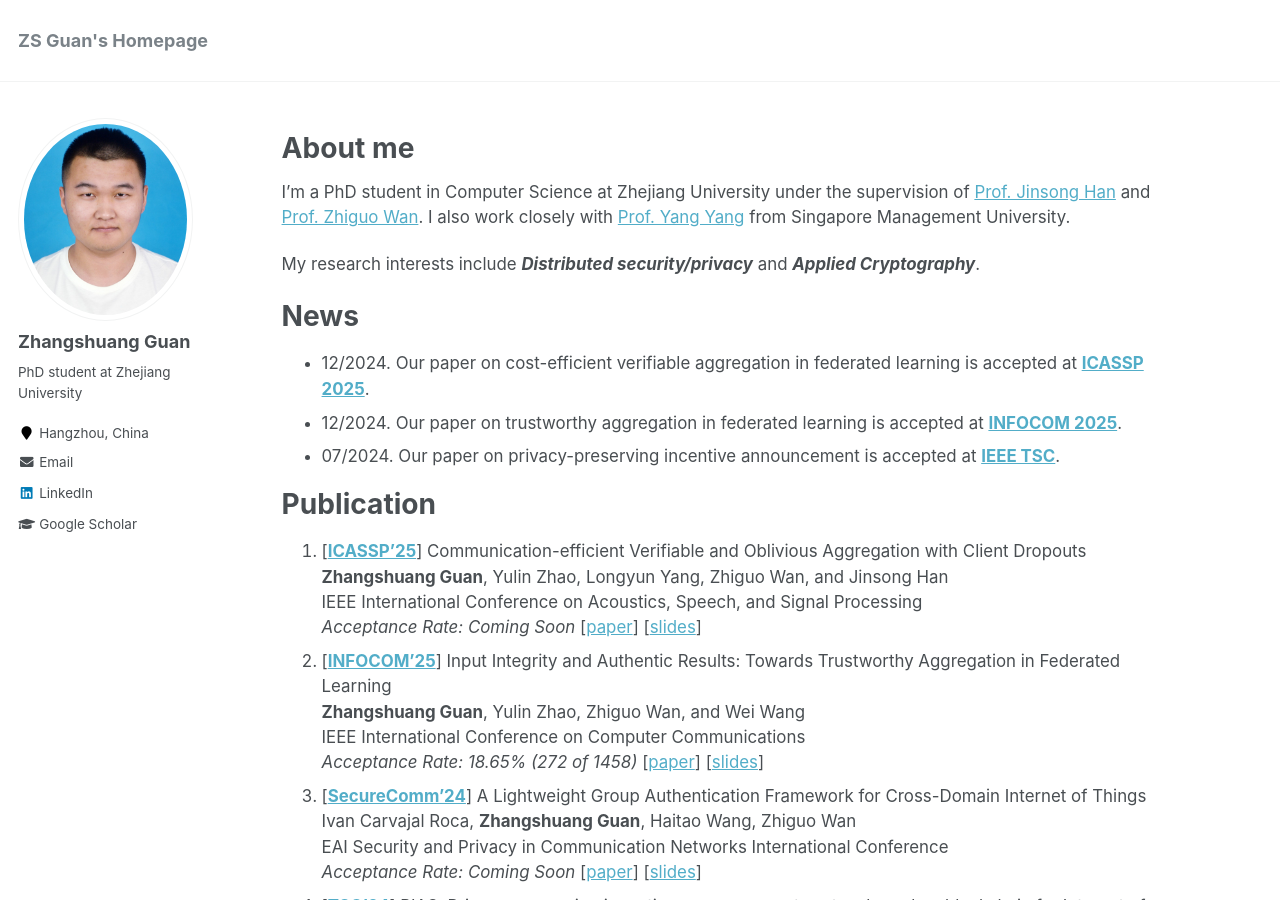
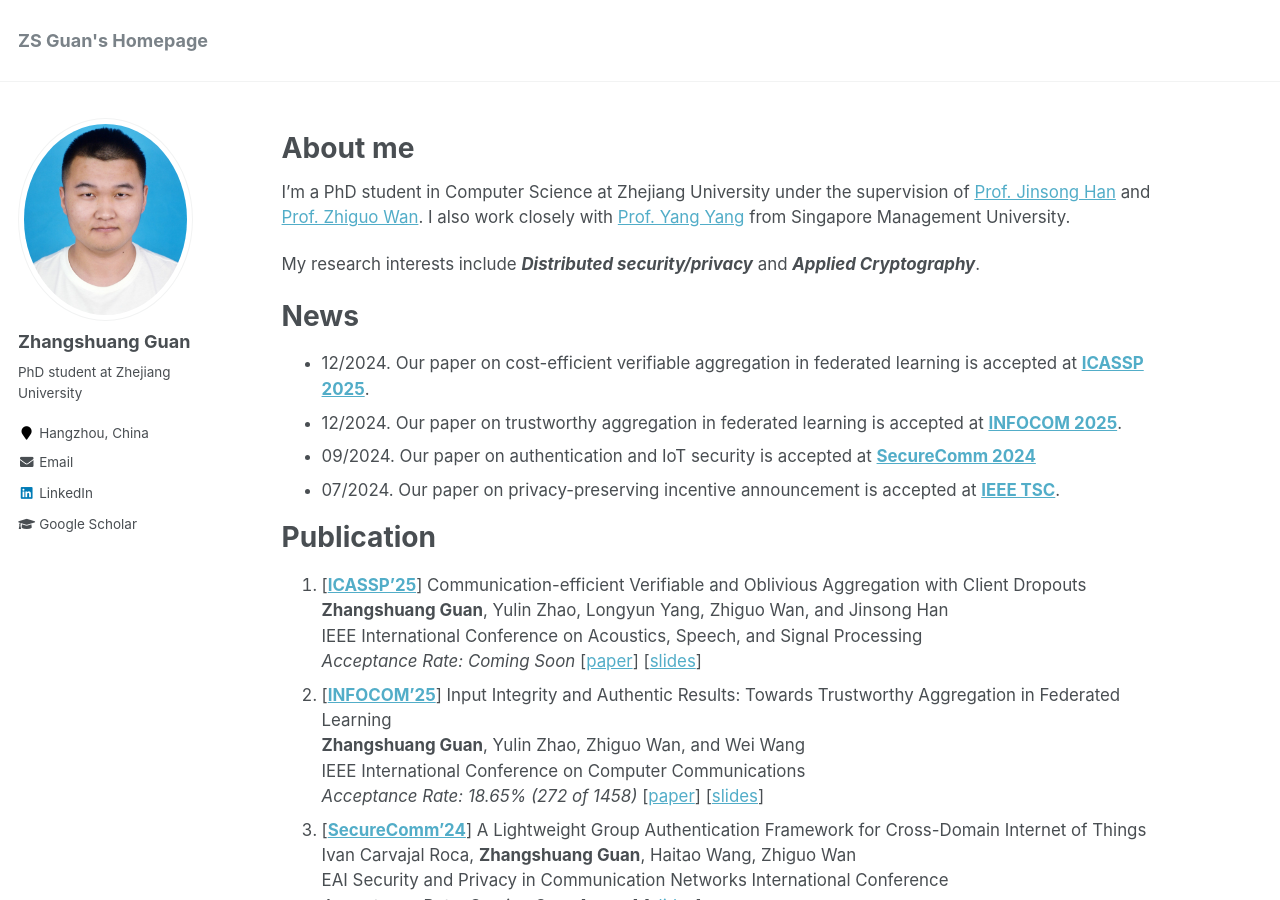
Before and after one commit to Agzs/Agzs.github.io, a Jekyll site: the page built from _pages/about.md, in a window 1280 px wide and 900 px high. Built offline with Jekyll 4.4.1, drawn with Linux system fonts in a browser that asks for light colours; some of the changed text lies outside the part shown.

Commit message:
Update about.md

```diff
--- a/_pages/about.md
+++ b/_pages/about.md
@@ -17,7 +17,8 @@ My research interests include ***Distributed security/privacy*** and ***Applied
 # News
 - 12/2024. Our paper on cost-efficient verifiable aggregation in federated learning is accepted at **[ICASSP 2025](https://2025.ieeeicassp.org/)**.
 - 12/2024. Our paper on trustworthy aggregation in federated learning is accepted at **[INFOCOM 2025](https://infocom2025.ieee-infocom.org/)**.
-- 07/2024. Our paper on  privacy-preserving incentive announcement is accepted at **[IEEE TSC](https://ieeexplore.ieee.org/abstract/document/10584310)**.
+- 09/2024. Our paper on authentication and IoT security is accepted at **[SecureComm 2024](https://securecomm.eai-conferences.org/2024/)**
+- 07/2024. Our paper on privacy-preserving incentive announcement is accepted at **[IEEE TSC](https://ieeexplore.ieee.org/abstract/document/10584310)**.
 
 # Publication
 1. [**[ICASSP'25](https://2025.ieeeicassp.org/)**] Communication-efficient Verifiable and Oblivious Aggregation with Client Dropouts
@@ -32,9 +33,9 @@ My research interests include ***Distributed security/privacy*** and ***Applied
    Ivan Carvajal Roca, **Zhangshuang Guan**, Haitao Wang, Zhiguo Wan <br>
    EAI Security and Privacy in Communication Networks International Conference  <br>
    *Acceptance Rate: Coming Soon* [[paper]()] [[slides]()]
-1. [**[TSC'24](https://ieeexplore.ieee.org/xpl/RecentIssue.jsp?punumber=4629386)**] PIAS: Privacy-preserving incentive announcement system based on blockchain for Internet of Vehicles
-   Yonghua Zhan, Yang Yang, Hongju Cheng, Xiangyang Luo, **Zhangshuang Guan**, Robert H Deng
-   IEEE Transactions on Services Computing
+1. [**[TSC'24](https://ieeexplore.ieee.org/xpl/RecentIssue.jsp?punumber=4629386)**] PIAS: Privacy-preserving incentive announcement system based on blockchain for Internet of Vehicles  <br>
+   Yonghua Zhan, Yang Yang, Hongju Cheng, Xiangyang Luo, **Zhangshuang Guan**, Robert H Deng    <br>
+   IEEE Transactions on Services Computing   <br>
    *Impact Factor: 5.5* [[paper](https://ieeexplore.ieee.org/abstract/document/10584310)]
 1. [**[TDSC'22](https://ieeexplore.ieee.org/xpl/RecentIssue.jsp?punumber=8858)**] BlockMaze: An Efficient Privacy-Preserving Account-Model Blockchain Based on zk-SNARKs <br>
    **Zhangshuang Guan**, Zhiguo Wan, Yang Yang, Yan Zhou, Butian Huang <br>
```
